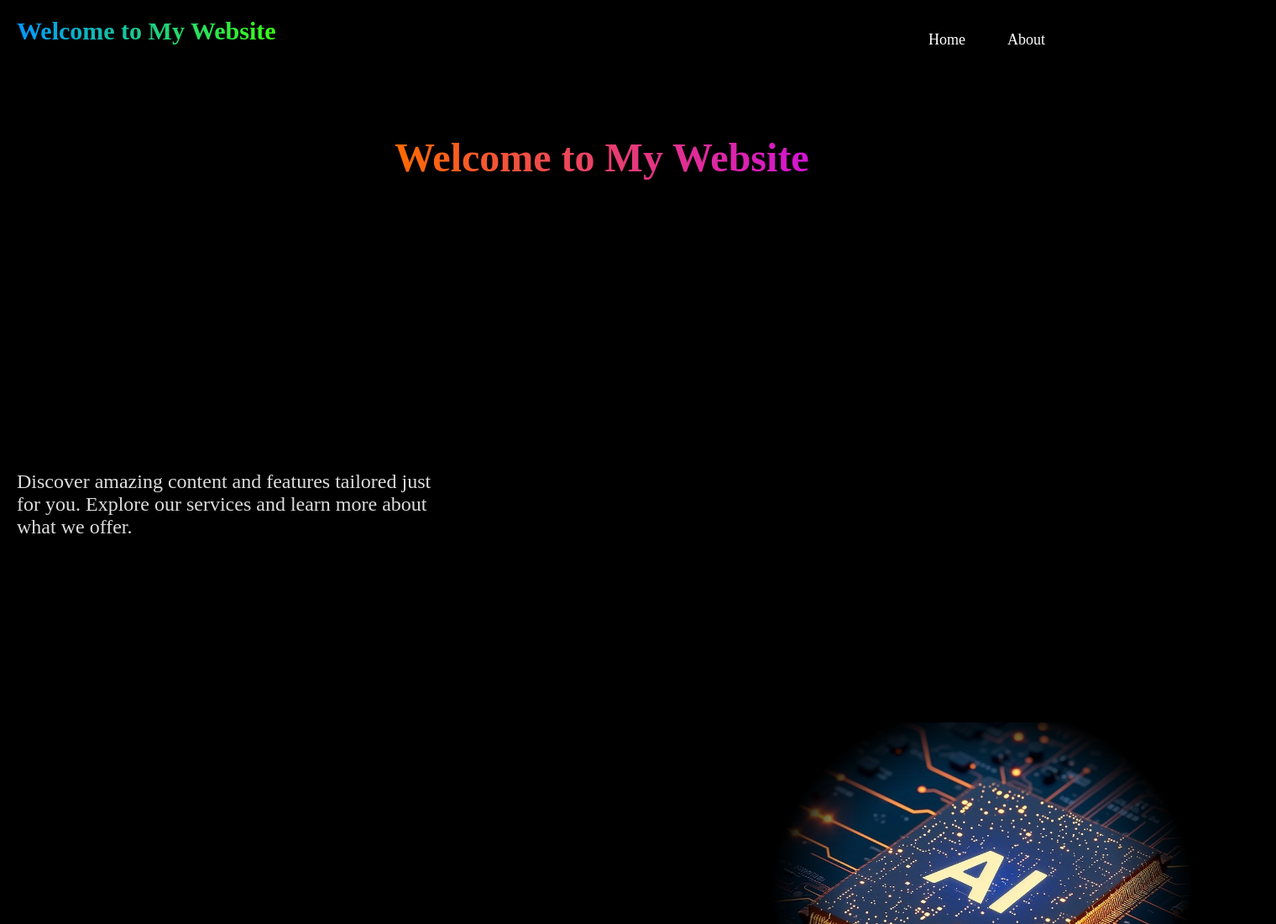
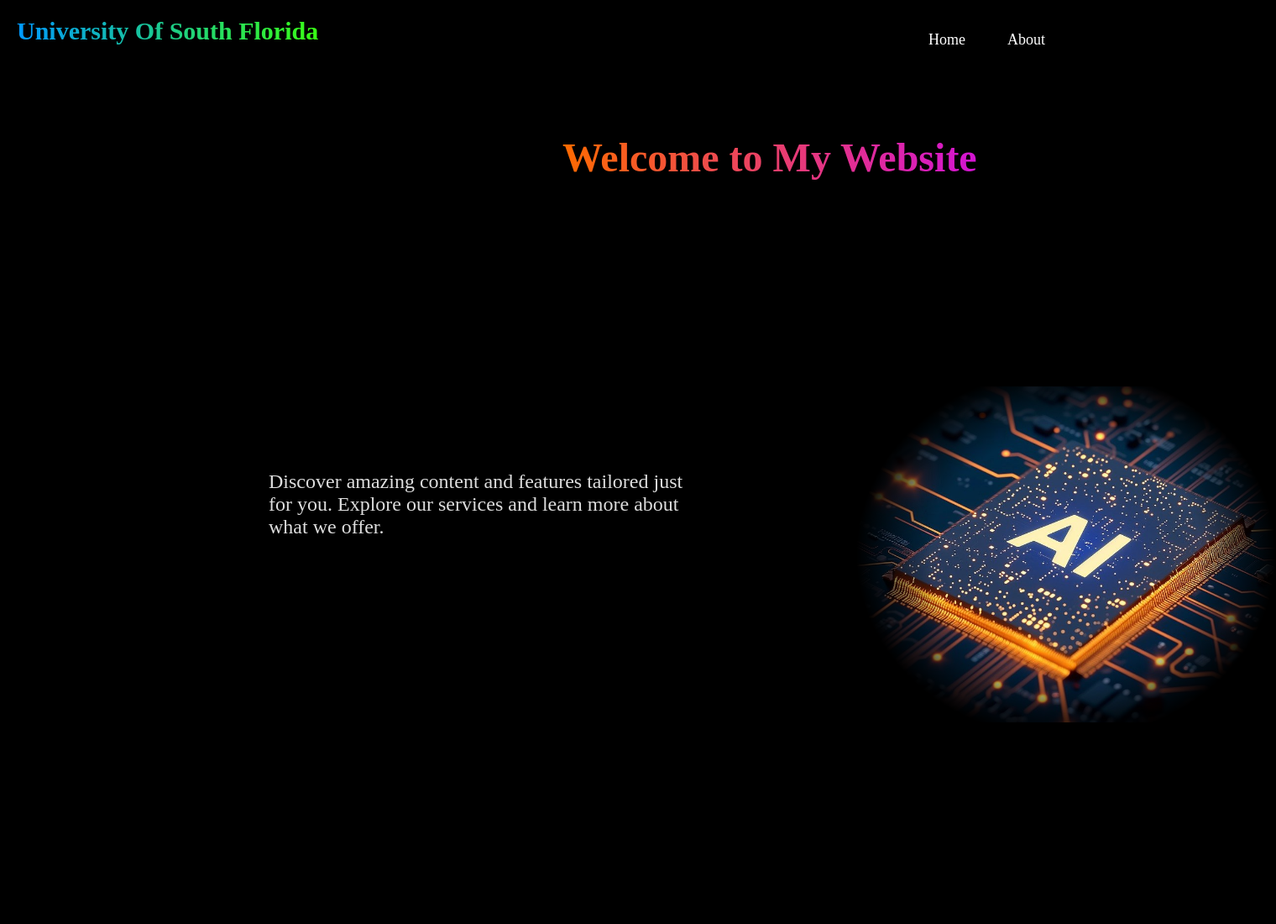
Before and after one commit to muhammetsefa1/my-website-ai-usf-hndr, a React (Vite) app: page / in a window 1280 px wide. Shown: the top 1100 px of the page at 84% size, 1520 px wide, since content can reach past the window. Built offline with nearby package versions, Linux system fonts and the light colour scheme.

Commit message:
my branch first commit to changes
sayfa başlığı üniversite adı olarak değiştirildi, ve dosyalardaki boş boşluklar silindi. welcome yazısı ortalandı. AI resmide içerik yazısıyla ortalandı.

```diff
--- a/src/Header.jsx
+++ b/src/Header.jsx
@@ -1,11 +1,11 @@
-import React from 'react';
-import { Link } from 'react-router-dom';
-import './Header.css'; // Header stil dosyasını import ediyoruz
+import React from "react";
+import { Link } from "react-router-dom";
+import "./Header.css"; // Header stil dosyasını import ediyoruz
 
 const Header = () => {
   return (
     <header>
-      <h1 className="intro-head">Welcome to My Website</h1>
+      <h1 className="intro-head">University Of South Florida</h1>
       <nav>
         <Link to="/">Home</Link>
         <Link to="/about">About</Link>
--- a/src/Home.css
+++ b/src/Home.css
@@ -20,8 +20,8 @@ body {
 
 .image-container img {
   position: absolute;
-  top: 800px; /* Üstten 50px mesafede */
-  left: 900px; /* Soldan 20px mesafede */
+  top: 400px; /* Üstten 50px mesafede */
+  left: 1000px; /* Soldan 20px mesafede */
   width: 500px;
   height: 400px;
   object-fit: cover; /* Resmin boyutlandırmasını düzenle */
@@ -38,7 +38,7 @@ body {
 .intro-title {
   position: absolute;
   top: 100px; /* Sayfanın üstünden 10% kadar uzaklık */
-  left: 450px; /* Sol kenara 20px uzaklık */
+  left: 650px; /* Sol kenara 20px uzaklık */
   width: 500px;
   font-size: 3rem;
   font-weight: bold;
@@ -51,7 +51,7 @@ body {
   position: absolute;
   width: 500px;
   top: 500px; /* Sayfanın üstünden 40% kadar uzaklık */
-  left: center; /* Sol kenara 20px uzaklık */
+  left: 300px; /* Sol kenara 20px uzaklık */
   font-size: 1.5rem;
   color: #dddddd;
 }
```
Also changed, not shown: src/Home.jsx (+5 -7 lines), 1 other file (tests, documents, lock files or other folders).
